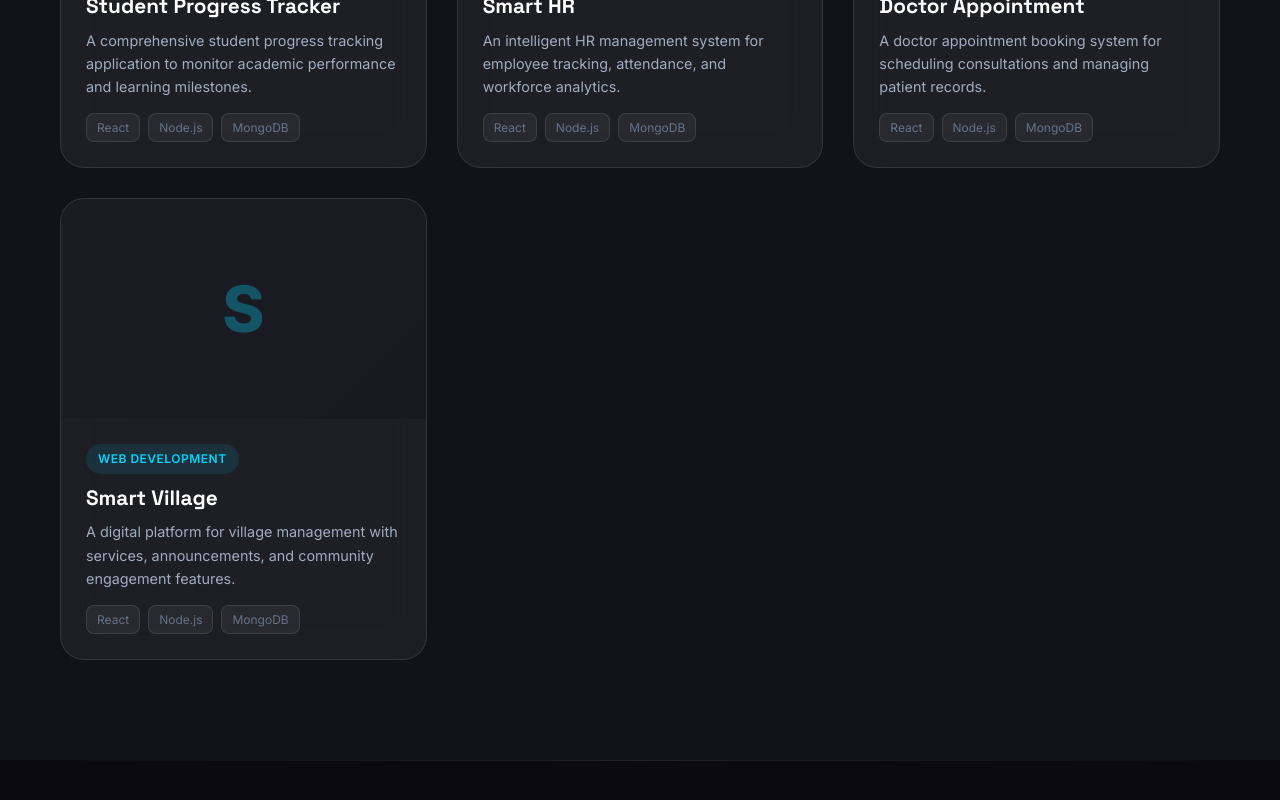
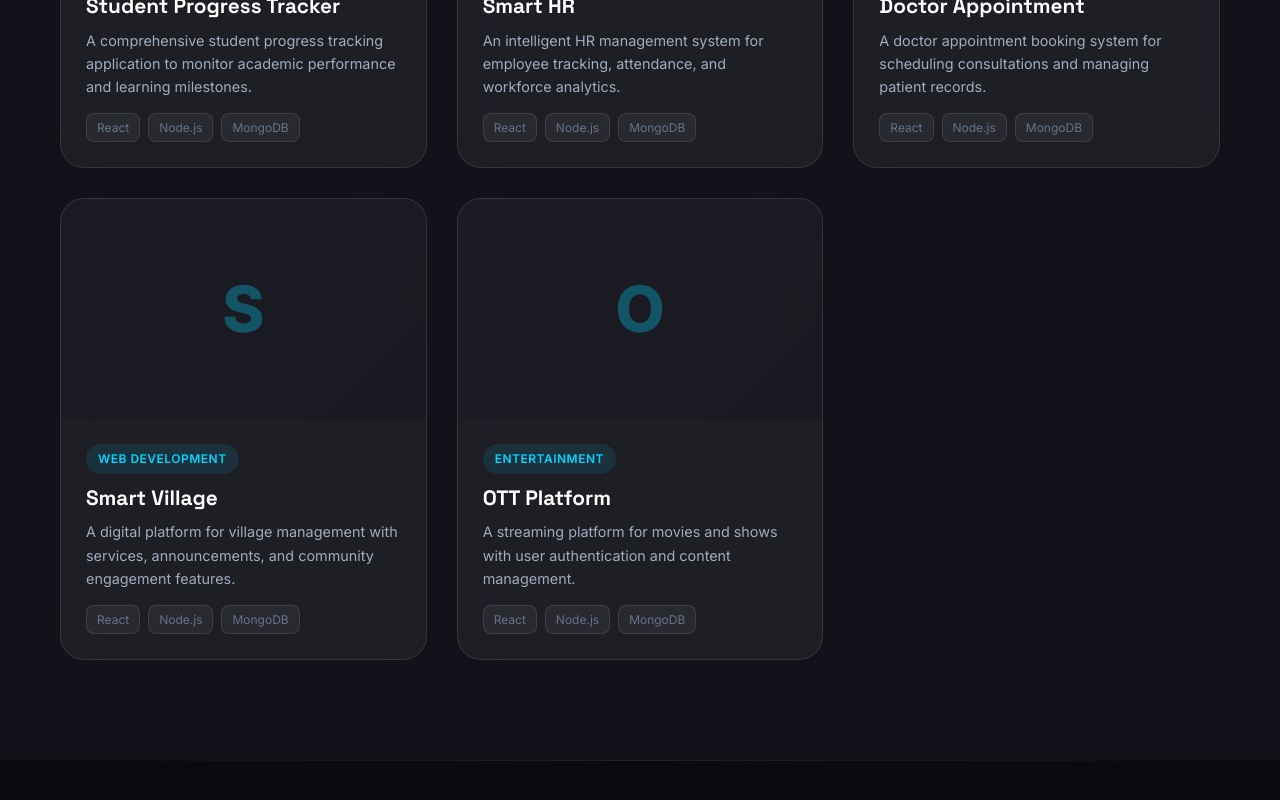
Before and after one commit to srinivasan31103/portfolio, a React (Vite) app in the folder frontend/: page / in a window 1280 px wide. Shown: the part 6035-6835 px from the top of the page. Built offline with nearby package versions, Linux system fonts and the light colour scheme.

Commit message:
Add OTT Platform project to portfolio

```diff
--- a/frontend/src/components/Projects.jsx
+++ b/frontend/src/components/Projects.jsx
@@ -41,9 +41,18 @@ const projects = [
     liveUrl: 'https://smartvillage-phi.vercel.app/login',
     githubUrl: 'https://github.com/srinivasan31103/Smart-village.git',
   },
+  {
+    title: 'OTT Platform',
+    category: 'Entertainment',
+    description: 'A streaming platform for movies and shows with user authentication and content management.',
+    image: '/projects/ott-platform.jpg',
+    tags: ['React', 'Node.js', 'MongoDB'],
+    liveUrl: 'https://ott-rosy.vercel.app/',
+    githubUrl: 'https://github.com/srinivasan31103/OTT-platform.git',
+  },
 ]
 
-const categories = ['All', 'Web Development', 'Healthcare']
+const categories = ['All', 'Web Development', 'Healthcare', 'Entertainment']
 
 export default function Projects() {
   const [activeCategory, setActiveCategory] = useState('All')
```
